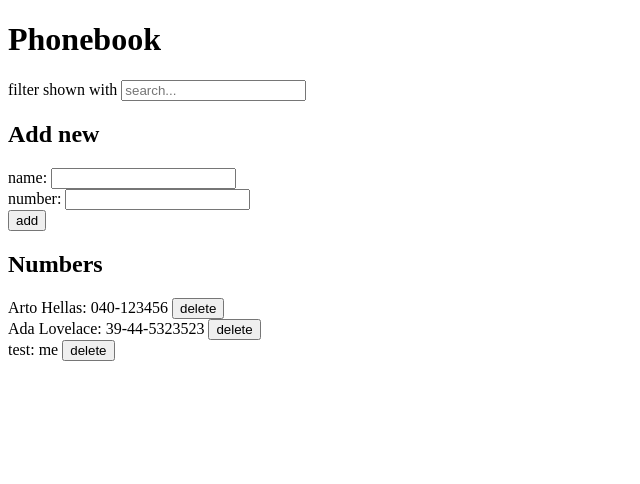
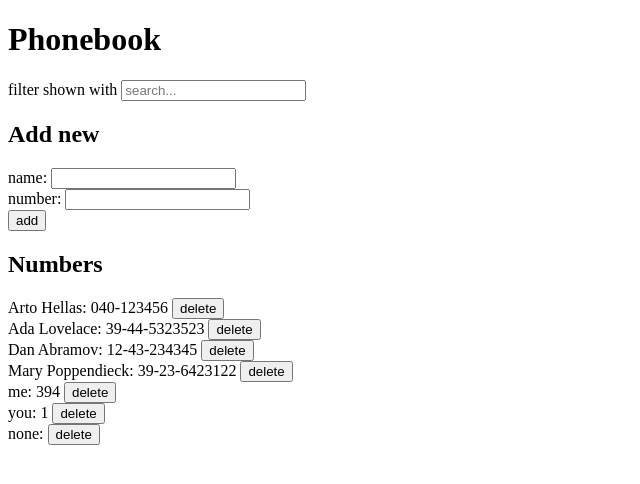
Before and after one commit to AndiSwiss/fullstackopen-2022, a React (Create React App) app in the folder part2/phonebook/: page / in a window 1280 px wide. Shown: the top 484 px of the page, without its empty margins (0-640 px from the left). Built offline with nearby package versions, Linux system fonts and the light colour scheme; data requests are answered from the project's data file.

Commit message:
FEATURE: exercises 2.1 finished

```diff
--- a/part2/phonebook/db.json
+++ b/part2/phonebook/db.json
@@ -11,9 +11,29 @@
       "id": 2
     },
     {
-      "name": "test",
-      "number": "me",
+      "name": "Dan Abramov",
+      "number": "12-43-234345",
+      "id": 3
+    },
+    {
+      "name": "Mary Poppendieck",
+      "number": "39-23-6423122",
       "id": 4
+    },
+    {
+      "name": "me",
+      "number": "394",
+      "id": 5
+    },
+    {
+      "name": "you",
+      "number": "1",
+      "id": 6
+    },
+    {
+      "name": "none",
+      "number": "",
+      "id": 7
     }
   ]
 }
--- a/part2/phonebook/src/App.js
+++ b/part2/phonebook/src/App.js
@@ -10,11 +10,25 @@ const App = () => {
   const [newNumber, setNewNumber] = useState('')
   const [filter, setFilter] = useState('')
 
+  const resetForm = () => {
+    setNewName('')
+    setNewNumber('')
+  }
+
   /**
    * Called by addPerson
    */
   const modifyPerson = () => {
-    alert(`${newName} is already added to the phonebook`)
+    if (window.confirm(`'${newName}' is already added to the phonebook, replace the old number with a new one?`)) {
+      const changedPerson = {...persons.find(p => p.name === newName), number: newNumber}
+      const id = changedPerson.id
+      personService
+        .update(id, changedPerson)
+        .then(returnedPerson => {
+          setPersons(persons.map(p => p.id === id ? returnedPerson : p))
+          resetForm()
+        })
+    }
   }
 
   const addPerson = (event) => {
@@ -31,8 +45,7 @@ const App = () => {
         .create(personObject)
         .then(returnedPerson => {
           setPersons(persons.concat(returnedPerson))
-          setNewName('')
-          setNewNumber('')
+          resetForm()
         })
     }
   }
@@ -42,8 +55,8 @@ const App = () => {
    * That means, that you can call deletePerson(person.id) => and then, () => {..} is returned
    */
   const deletePerson = (id) => () => {
-    const person = persons.find(person => person.id === id)
-    if (window.confirm(`Delete ${person.name}?`)) {
+    const personToDelete = persons.find(person => person.id === id)
+    if (window.confirm(`Delete '${personToDelete.name}'?`)) {
       personService
         .remove(id)
         .then(() => setPersons(persons.filter(person => person.id !== id)))
```
